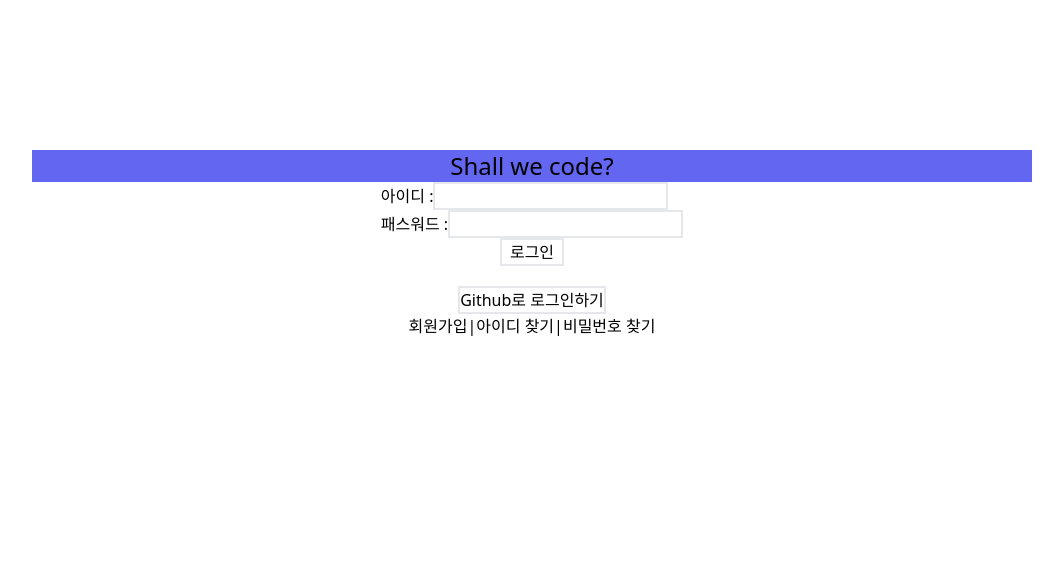
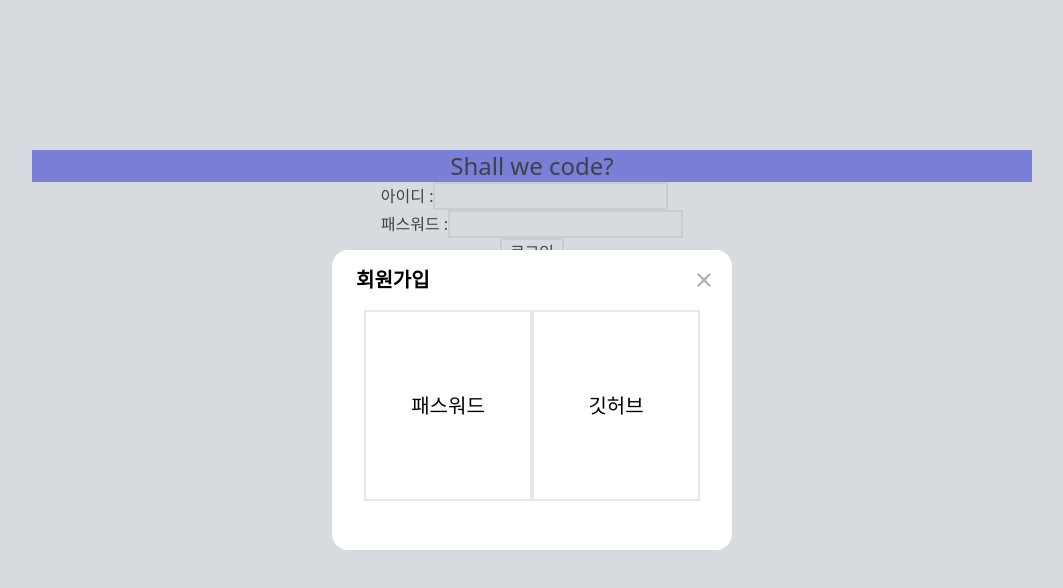
Before and after one commit to johnna-endure/shallwecode-front, a React (Vite) app: page /signin in a window 1280 px wide. Both pictures are taken after a click on the element "회원가입". Shown: the top 588 px of the page, without its empty margins (108-1171 px from the left). Built offline with nearby package versions, Linux system fonts and the light colour scheme.

Commit message:
회원가입 모달 수정

```diff
--- /dev/null
+++ b/src/atoms/CloseButton.tsx
@@ -0,0 +1,14 @@
+import { ReactComponent as CloseIconGraySvg } from '../assets/ic_round-close-gray.svg'
+
+export const CloseIconGrayButton = (props: {
+  className?: string
+  onClick?: () => void
+}) => {
+  return (
+    <button
+      className={`active:border-2 active:rounded ${props?.className}`}
+      onClick={props?.onClick}>
+      <CloseIconGraySvg />
+    </button>
+  )
+}
--- a/src/atoms/CloseIcon.tsx
+++ /dev/null
@@ -1,5 +0,0 @@
-import { ReactComponent as CloseIconGraySvg } from "../assets/ic_round-close-gray.svg";
-
-export const CloseIconGray = (props: { className?: string, onClick?: () => {} }) => {
-  return <CloseIconGraySvg className={props?.className} onClick={props?.onClick} />;
-};
--- a/src/atoms/Layout.tsx
+++ b/src/atoms/Layout.tsx
@@ -1,21 +1,25 @@
-import { ReactNode } from "react";
+import { ReactNode } from 'react'
 
 export interface ComponentSize {
-  width: string;
-  height: string;
+  width: string
+  height: string
 }
 
 export const FullScreenBackground = (props: {
   color?: string
+  opacity?: string
   children?: ReactNode
 }) => {
-  const colorWithDefault = props?.color ?? "bg-white";
+  const colorWithDefault = props?.color ?? 'bg-white'
   return (
-    <div className={`h-screen w-screen ${colorWithDefault}`}>
-      {props?.children}
-    </div>
-  );
-};
+    <>
+      <div
+        className={`absolute top-0 left-0 h-screen w-screen ${colorWithDefault} ${props?.opacity}`}>
+        {props?.children}
+      </div>
+    </>
+  )
+}
 
 export const CenterContentPanel = (props: {
   className?: string
@@ -23,9 +27,9 @@ export const CenterContentPanel = (props: {
   size?: ComponentSize
   shadow?: boolean
 }) => {
-  const defaultShadow = props?.shadow ? "shadow" : "";
+  const defaultShadow = props?.shadow ? 'shadow' : ''
   return (
-    <div className={"flex w-full h-full justify-center items-center"}>
+    <div className={'flex w-full h-full justify-center items-center'}>
       <div
         className={`p-4 min-w-min min-h-min bg-white rounded-2xl
         ${props.size?.width} ${props.size?.height}
@@ -33,5 +37,5 @@ export const CenterContentPanel = (props: {
         {props?.children}
       </div>
     </div>
-  );
-};
+  )
+}
--- a/src/molecules/Modal.tsx
+++ b/src/molecules/Modal.tsx
@@ -4,7 +4,7 @@ import {
   ComponentSize,
   FullScreenBackground,
 } from '../atoms/Layout'
-import { CloseIconGray } from '../atoms/CloseIcon'
+import { CloseIconGrayButton } from '../atoms/CloseButton'
 
 interface ModalProps {
   open: boolean
@@ -12,19 +12,23 @@ interface ModalProps {
   title?: string
   showCloseButton?: boolean
   children?: ReactNode
-  onCancel?: () => {}
+  onCancel?: () => void
 }
 
 export const Modal = (props: ModalProps) => {
   const defaultShowCloseButton = props?.showCloseButton ?? true
   return (
-    <FullScreenBackground color={'bg-gray-400'}>
+    <>
+      {props.open && (
+        <>
+          <FullScreenBackground color={'bg-gray-400'} opacity={'opacity-40'} />
+          <div className={'absolute top-0 left-0 h-full w-full'}>
             <CenterContentPanel size={props.size}>
               {/*닫기 버튼*/}
               {defaultShowCloseButton && (
                 <div className={'flex justify-between'}>
                   <p className={'ml-2 text-xl font-bold'}>{props?.title}</p>
-            <CloseIconGray onClick={props?.onCancel} />
+                  <CloseIconGrayButton onClick={props?.onCancel} />
                 </div>
               )}
               {/*모달 컨텐츠 영역*/}
@@ -32,6 +36,9 @@ export const Modal = (props: ModalProps) => {
                 {props?.children}
               </div>
             </CenterContentPanel>
-    </FullScreenBackground>
+          </div>
+        </>
+      )}
+    </>
   )
 }
--- a/src/organisms/LoginForm.tsx
+++ b/src/organisms/LoginForm.tsx
@@ -1,15 +1,18 @@
-import { FormEvent, MouseEventHandler } from "react";
-import { Link } from "react-router-dom";
+import { FormEvent, useState } from 'react'
+import SelectSignupTypeModal from './SelectSignupTypeModal'
 
 // TODO form 필드 수정 필요
-const PASSWORD_LOGIN_URL = "http://localhost:8080/login/password";
+const PASSWORD_LOGIN_URL = 'http://localhost:8080/login/password'
 export default function LoginForm() {
+  const [openSignupModal, setOpenSignupModal] = useState(false)
+
   const githubLogin = async () => {
-    window.location.href = "http://localhost:8080/login/github";
-  };
+    window.location.href = 'http://localhost:8080/login/github'
+  }
 
   const handleSubmit = (e: FormEvent) => {
-  };
+    e.preventDefault()
+  }
 
   return (
     <div className="w-[1000px] h-[700px]">
@@ -47,10 +50,16 @@ export default function LoginForm() {
 
       {/*부가기능 영역*/}
       <div className="flex justify-center">
-        <p onClick={() => alert("hello")}>회원가입</p> |
-        <Link>아이디 찾기</Link> |
-        <Link>비밀번호 찾기</Link>
+        <p onClick={() => setOpenSignupModal(true)}>회원가입</p> |
+        <p>아이디 찾기</p> |<p>비밀번호 찾기</p>
       </div>
+
+      <SelectSignupTypeModal
+        open={openSignupModal}
+        onCancel={() => {
+          setOpenSignupModal(false)
+        }}
+      />
     </div>
-  );
+  )
 }
--- a/src/organisms/SelectSignupTypeModal.tsx
+++ b/src/organisms/SelectSignupTypeModal.tsx
@@ -1,19 +1,20 @@
 import React from 'react'
 import { Modal } from '../molecules/Modal'
 import { ComponentSize } from '../atoms/Layout'
-import { useNavigate } from 'react-router-dom'
 
 const size: ComponentSize = {
   width: 'w-[400px]',
   height: 'h-[300px]',
 }
 
-export default (props: { open: boolean }) => {
-  const navigator = useNavigate()
-
+export default (props: { open: boolean; onCancel: () => void }) => {
   return (
     <>
-      <Modal open={props.open} title="회원가입" size={size}>
+      <Modal
+        open={props.open}
+        title="회원가입"
+        size={size}
+        onCancel={props.onCancel}>
         <div className={'h-full grid grid-cols-2'}>
           <div
             className="flex justify-center items-center h-full min-h-[100px] border-2"
```
Also changed, not shown: src/App.tsx (+22 -23 lines). Lines whose indentation alone changed are shown as unchanged.
